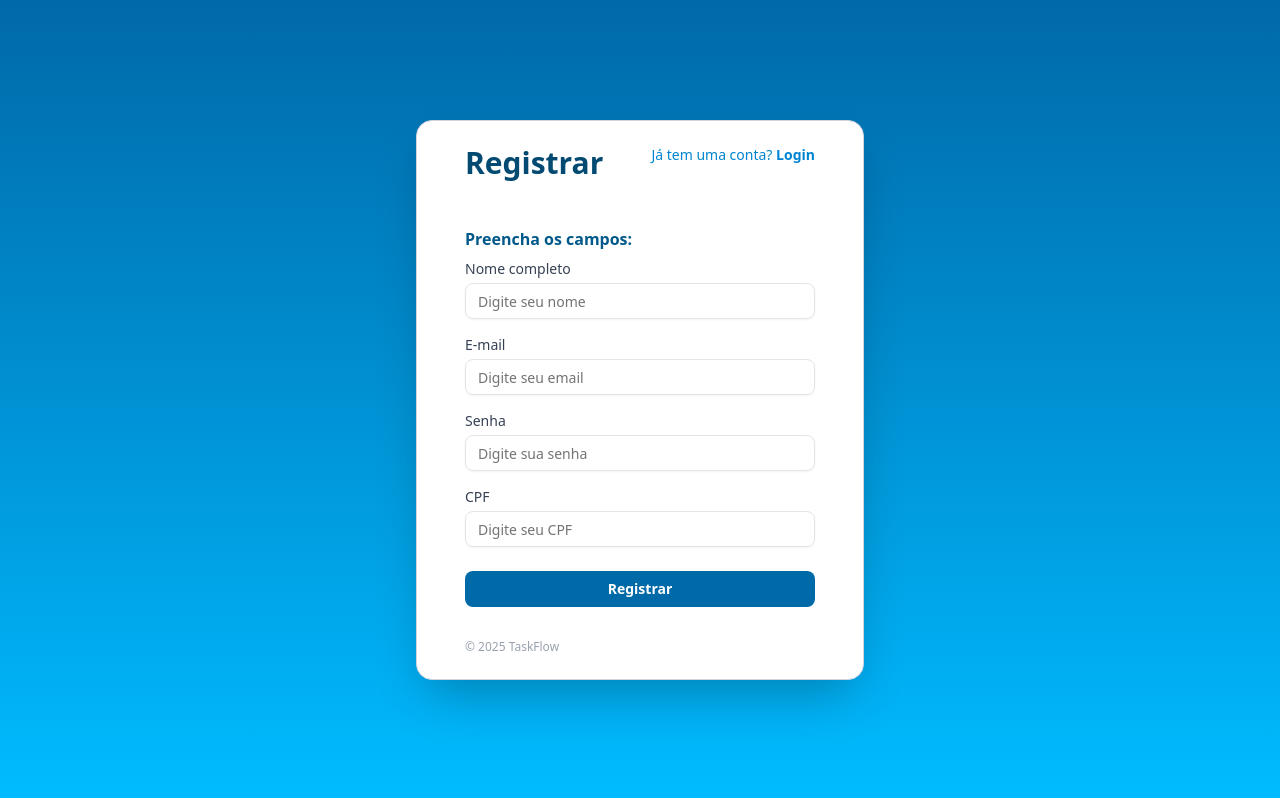
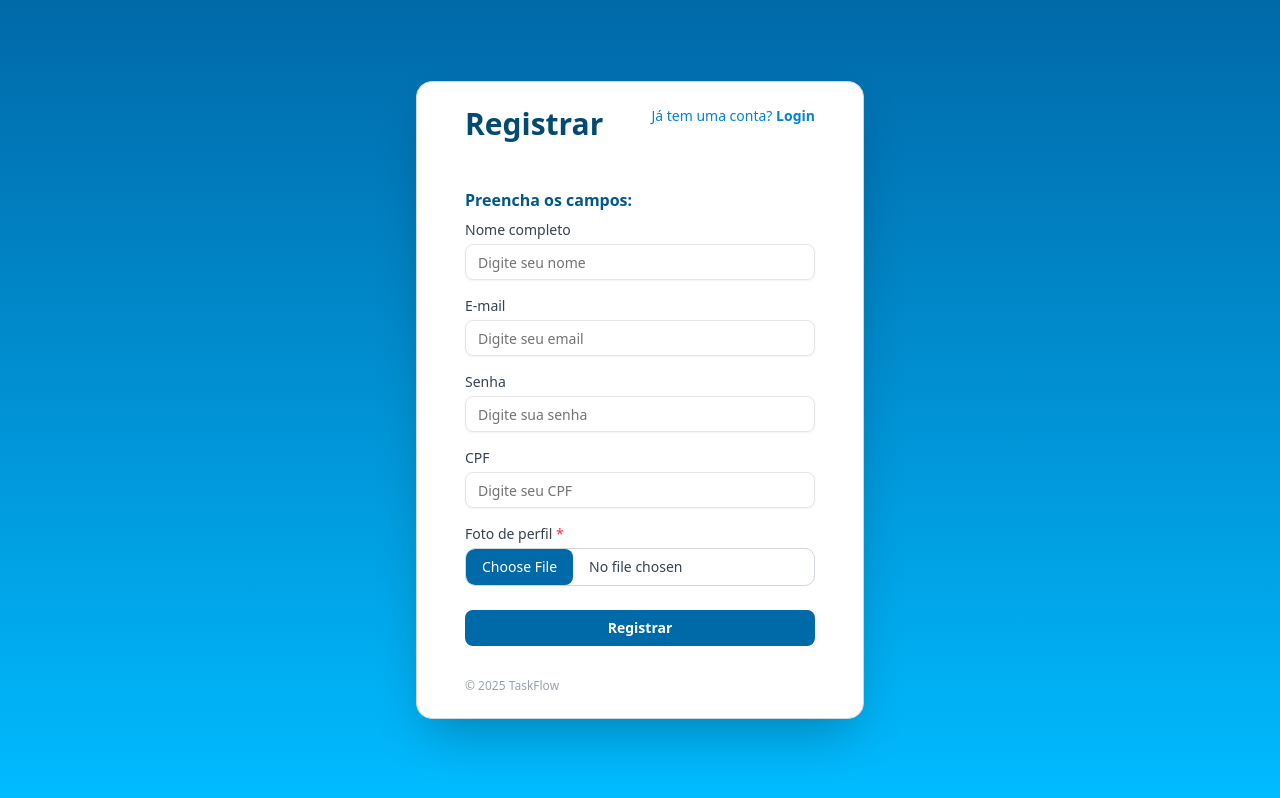
Before and after one commit to Luis-Mackiewicz/tech-academy-5, a React (Vite) app: page /register in a window 1280 px wide. Built offline with nearby package versions, Linux system fonts and the light colour scheme.

Commit message:
feat(register): add profile picture upload field with label for improved usability

```diff
--- a/src/pages/Register.tsx
+++ b/src/pages/Register.tsx
@@ -34,7 +34,7 @@ export default function Register() {
         </CardHeader>
 
         <CardContent>
-          <form action="" className="w-full">
+          <form action="" className="w-full" encType="multipart/form-data">
             <fieldset className="flex flex-col gap-4">
               <legend className="font-semibold text-sky-800 mb-2">
                 Preencha os campos:
@@ -109,6 +109,23 @@ export default function Register() {
               </div>
 
               <div className="w-full">
+                <label
+                  htmlFor="fotoPerfil"
+                  className="block text-sm font-medium text-gray-700 mb-1"
+                >
+                  Foto de perfil <span className="text-red-500">*</span>
+                </label>
+                <input
+                  id="fotoPerfil"
+                  name="fotoPerfil"
+                  type="file"
+                  accept="image/*"
+                  required
+                  className="w-full text-sm text-gray-700 border border-gray-300 rounded-lg cursor-pointer bg-white file:mr-4 file:py-2 file:px-4 file:rounded-md file:border-0 file:bg-sky-700 file:text-white hover:file:bg-sky-800 transition-all duration-200"
+                />
+              </div>
+
+              <div className="w-full">
                 <Button
                   className="bg-sky-700 w-full mt-2 hover:bg-sky-800 transition-colors duration-200 text-white font-semibold py-2"
                   type="submit"
```
